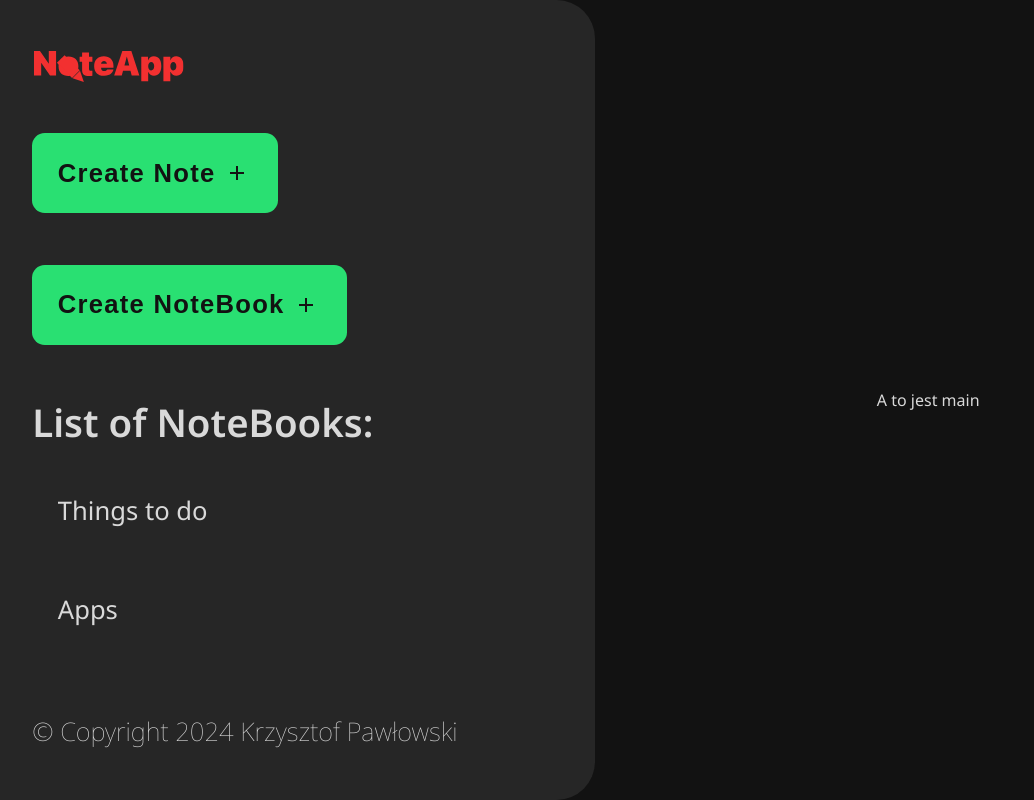
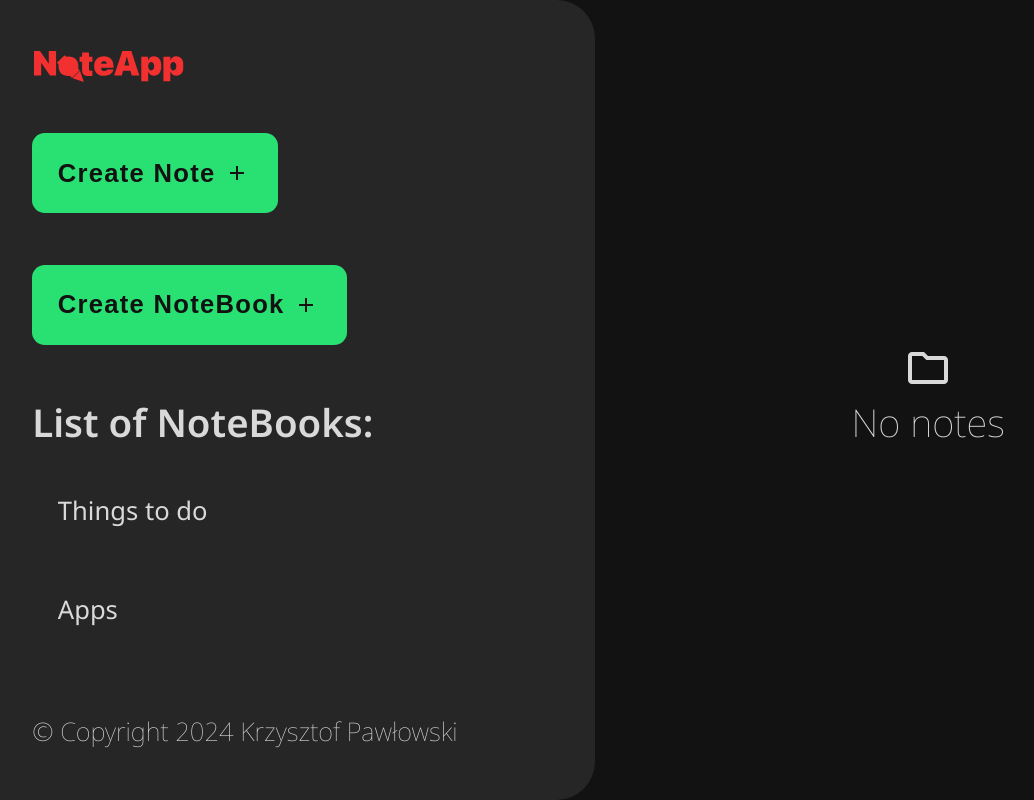
Before and after one commit to KP1976/NoteApp, a Next.js app: page / in a window 1280 px wide. Shown: the whole page, without its empty margins (19-1053 px from the left). Built offline with nearby package versions, Linux system fonts and the light colour scheme.

Commit message:
Add Main component and empty folder with 'No notes'.

```diff
--- /dev/null
+++ b/src/app/components/Main/Main.module.css
@@ -0,0 +1,11 @@
+.main {
+  align-items: center;
+  display: flex;
+  flex-direction: column;
+}
+
+.empty_folder_title {
+  font-size: 2.4rem;
+  font-weight: 100;
+  padding-top: 0.8rem;
+}
--- /dev/null
+++ b/src/app/components/Main/Main.tsx
@@ -0,0 +1,12 @@
+import Image from "next/image";
+
+import styles from "./Main.module.css";
+
+export const Main = () => {
+  return (
+    <main className={styles.main}>
+      <Image src="/emptyFolder.svg" alt="empty folder" width={40} height={32} />
+      <h2 className={styles.empty_folder_title}>No notes</h2>
+    </main>
+  );
+};
--- a/src/app/page.tsx
+++ b/src/app/page.tsx
@@ -1,12 +1,12 @@
 import styles from "./page.module.css";
 import { SideBar } from "./components/SideBar/SideBar";
+import { Main } from "./components/Main/Main";
 
 export default function Home() {
   return (
     <div className={styles.page}>
       <SideBar />
-
-      <main>A to jest main</main>
+      <Main />
     </div>
   );
 }
```
